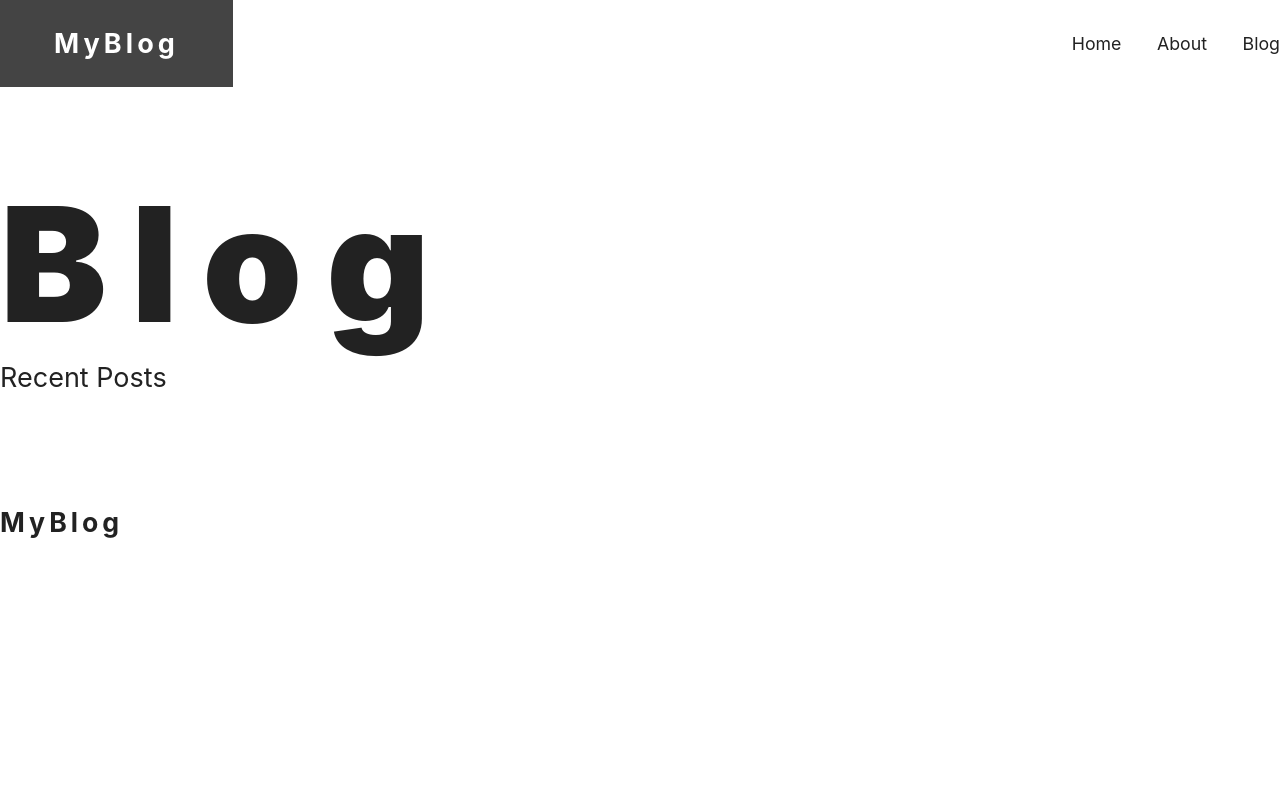
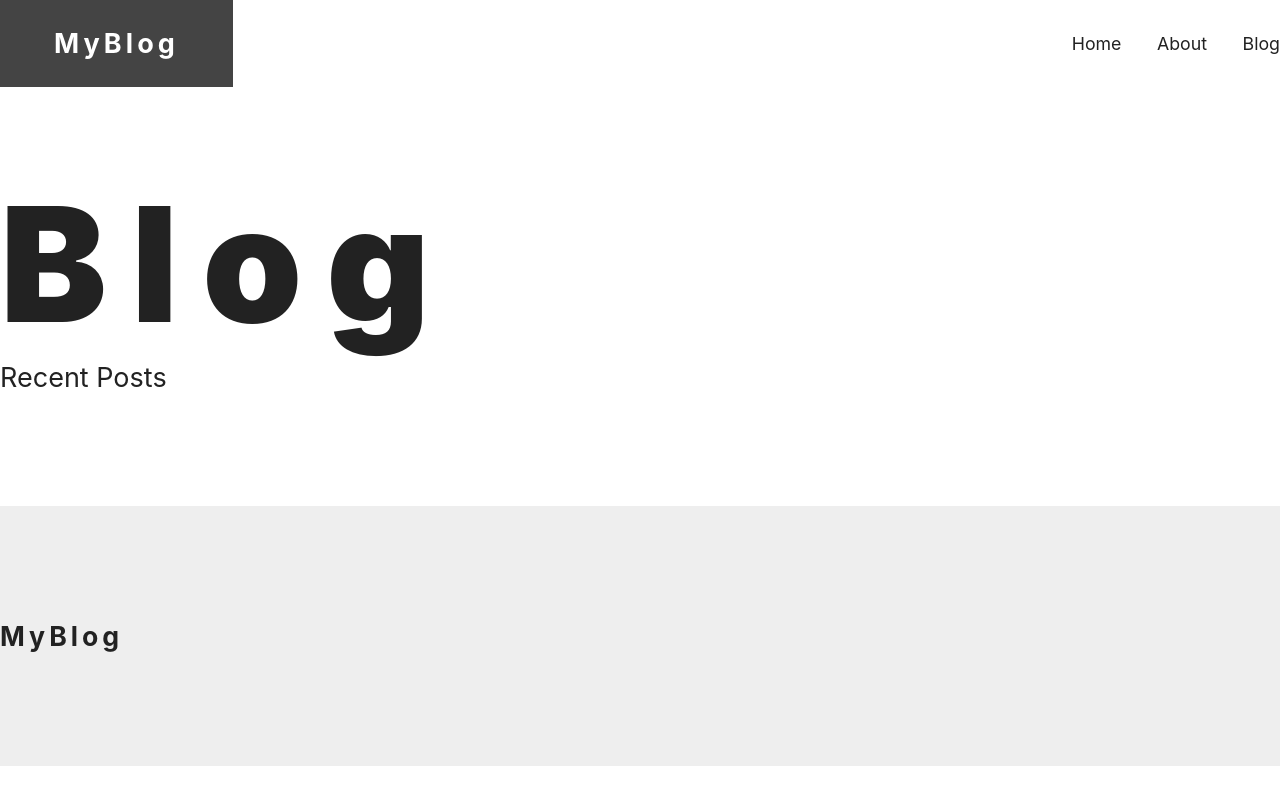
Before and after one commit to simultechnology/next-blog, a Next.js app: page /blog in a window 1280 px wide. Built offline with nearby package versions, Linux system fonts and the light colour scheme.

Commit message:
add container.js

```diff
--- a/components/footer.js
+++ b/components/footer.js
@@ -1,9 +1,12 @@
-import Logo from "@/components/logo";
+import Logo from "@/components/logo"
+import styles from 'styles/footer.module.css'
 
 export function Footer() {
   return (
-    <footer>
-      <Logo />
+    <footer className={styles.wrapper}>
+      <div className={styles.flexContainer}>
+        <Logo />
+      </div>
     </footer>
   )
 }
--- /dev/null
+++ b/styles/container.module.css
@@ -0,0 +1,5 @@
+.default {
+    width: 92%;
+    min-width: 1152px;
+    margin: 0 auto;
+}
--- a/styles/footer.module.css
+++ b/styles/footer.module.css
@@ -0,0 +1,10 @@
+
+.wrapper {
+    padding: var(--space-xl) 0;
+    background-color: var(--gray-10);
+}
+
+.flexContainer {
+    composes: sideBySideCenter from 'styles/utils.module.css';
+    gap: 2em;
+}
```
Also changed, not shown: components/container.js (added, +9 -0 lines).
